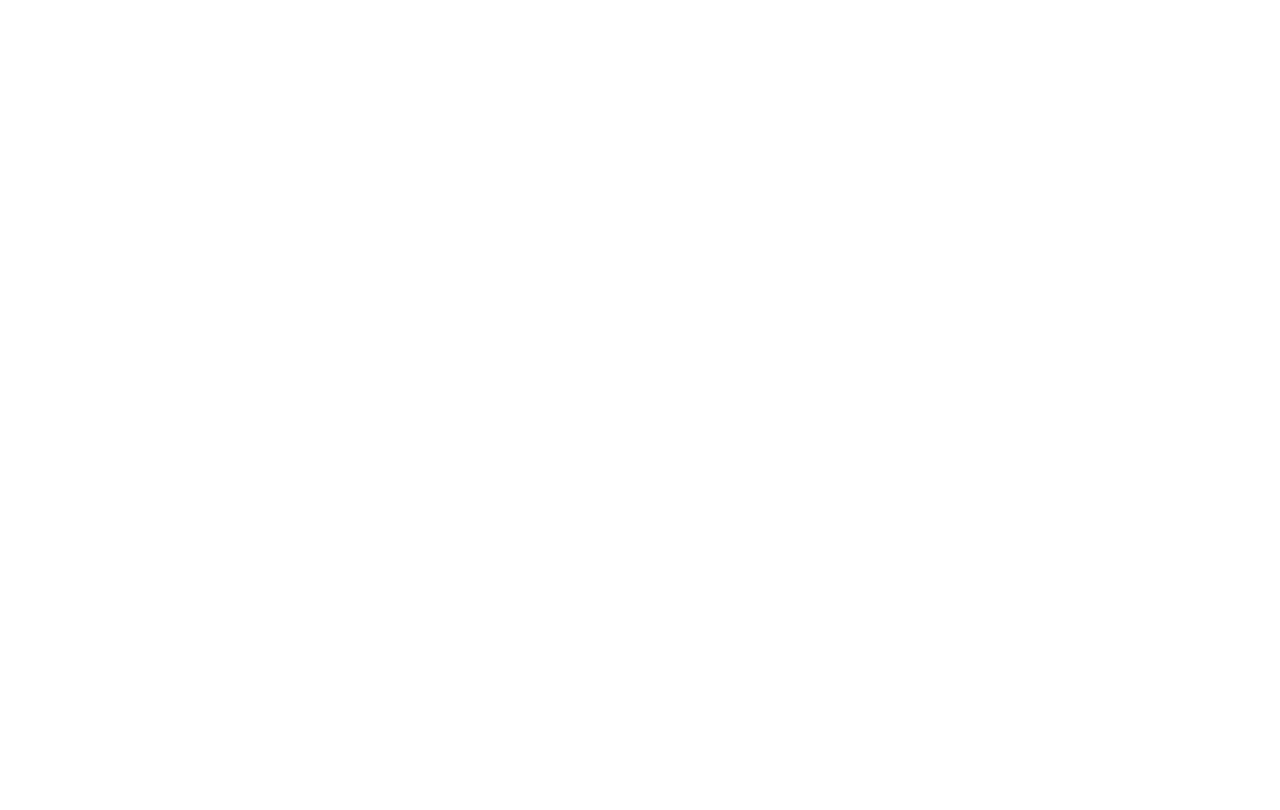
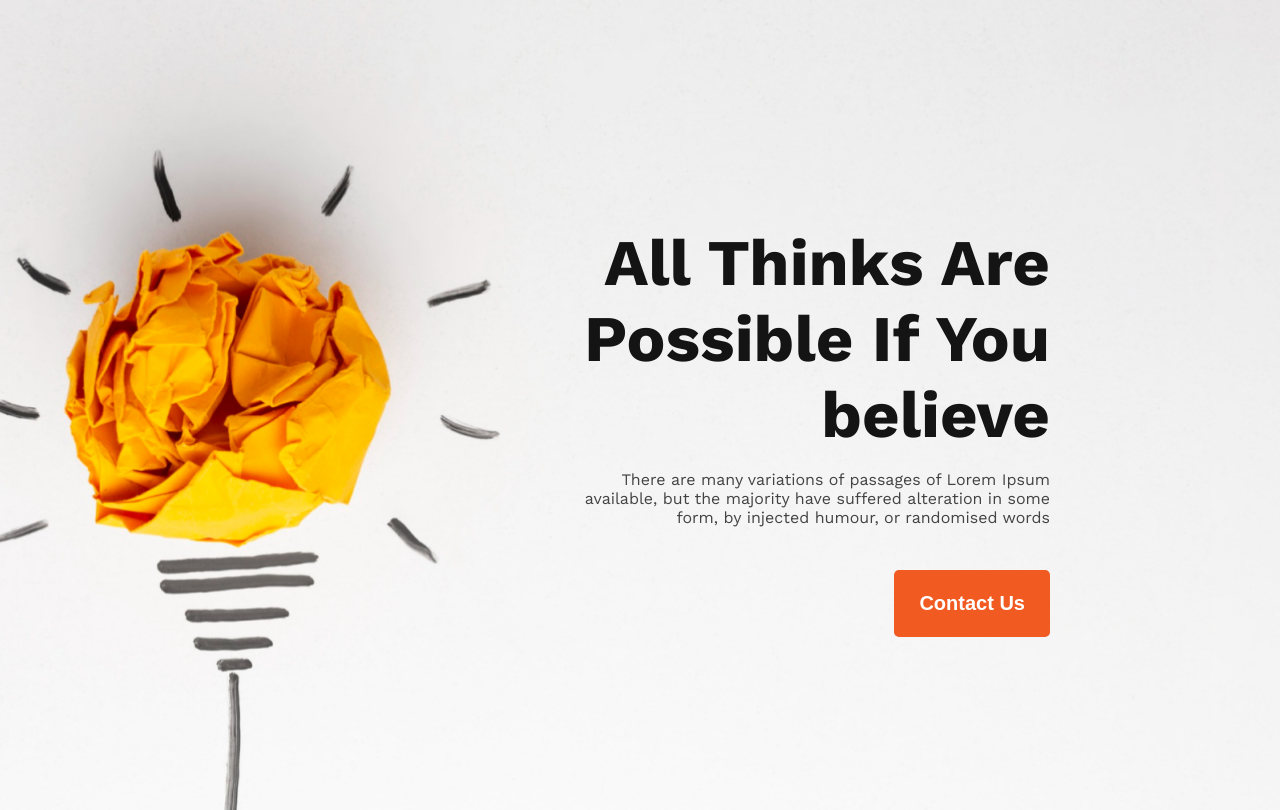
Before and after one commit to mdmarufhossianbd/home-page-template, a plain HTML site: page index.html in a window 1280 px wide. Drawn offline with nearby package versions, Linux system fonts and the light colour scheme.

Commit message:
header area done

```diff
--- a/index.html
+++ b/index.html
@@ -5,11 +5,18 @@
     <meta name="viewport" content="width=device-width, initial-scale=1.0">
     <title>Home Page Template Design</title>
     <link rel="stylesheet" href="style.css">
+    <link rel="preconnect" href="https://fonts.googleapis.com">
+<link rel="preconnect" href="https://fonts.gstatic.com" crossorigin>
+<link href="https://fonts.googleapis.com/css2?family=Work+Sans:wght@300;400;500;600;700;800;900&display=swap" rel="stylesheet">
 </head>
 <body>
-    <header>
-
-    </header>
+    <section class="hearer_area">
+        <div class="header_child">
+            <h2 class="header_titile">All Thinks Are Possible If You believe</h2>
+            <p class="header_details">There are many variations of passages of Lorem Ipsum available, but the majority have suffered alteration in some form, by injected humour, or randomised words</p>
+            <button class="header_btn">Contact Us</button>
+        </div>
+    </section>
     <main>
 
     </main>
--- a/style.css
+++ b/style.css
@@ -0,0 +1,50 @@
+*{
+    margin: 0px;
+}
+body{
+    font-family: 'Work Sans', sans-serif;
+}
+.hearer_area{
+    background: url("images/banner/banner1.png");
+    background-position: center;
+    background-repeat: no-repeat;
+    background-size: cover;
+    position: relative;
+    width: 100%;
+    height: 810px;
+}
+.header_child{
+    margin-right: 230px;
+    padding-top: 220px;
+    padding-bottom: 165px;
+    text-align: right;
+}
+.header_titile{
+    text-align: right;
+    color: #151414;
+    font-size: 65px;
+    font-weight: 700;
+    width: 525px;
+    position: absolute;
+    right: 230px;
+    top: 225px;
+}
+.header_btn{
+    border-style: none;
+    border-radius: 5px;
+    background: #F15B22;
+    padding: 22px 25px;
+    color: #FFF;
+    font-size: 20px;
+    font-weight: 600;
+    position: absolute;
+    right: 230px;
+    top: 570px;
+}
+.header_details{
+    position: absolute;
+    right: 230px;
+    top: 470px;
+    color: #444343;
+    width: 494px;
+}
```
Also changed, not shown: images/banner/banner1.png (added), images/banner/banner2.png (added), images/banner/banner3.png (added), images/gradient1.png (added), images/gradient2.png (added), images/gradient3.png (added), images/icons/ecom.png (added), images/icons/fb.png (added), images/icons/js.png (added), images/icons/smoke.png (added), images/icons/twitter.png (added), images/icons/web.png (added), images/icons/youtube.png (added), images/person.png (added), 1 more files.
